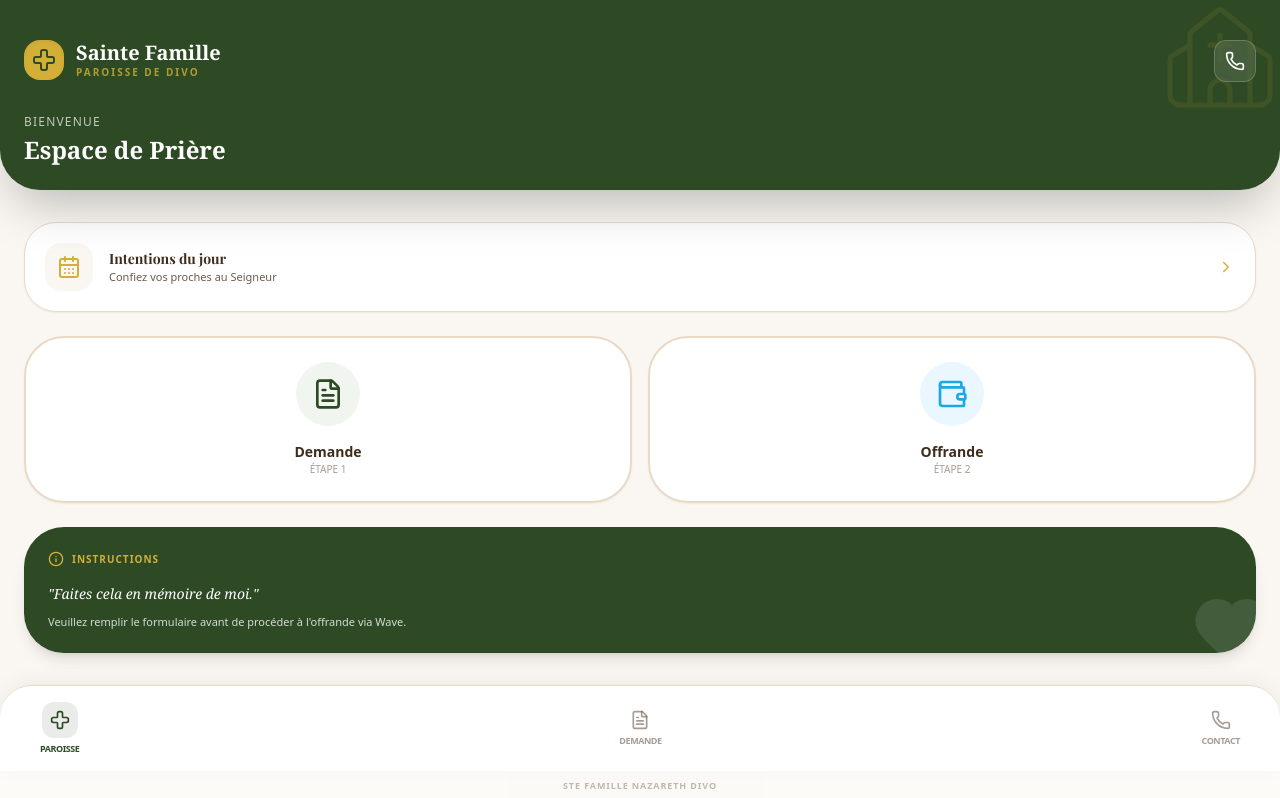
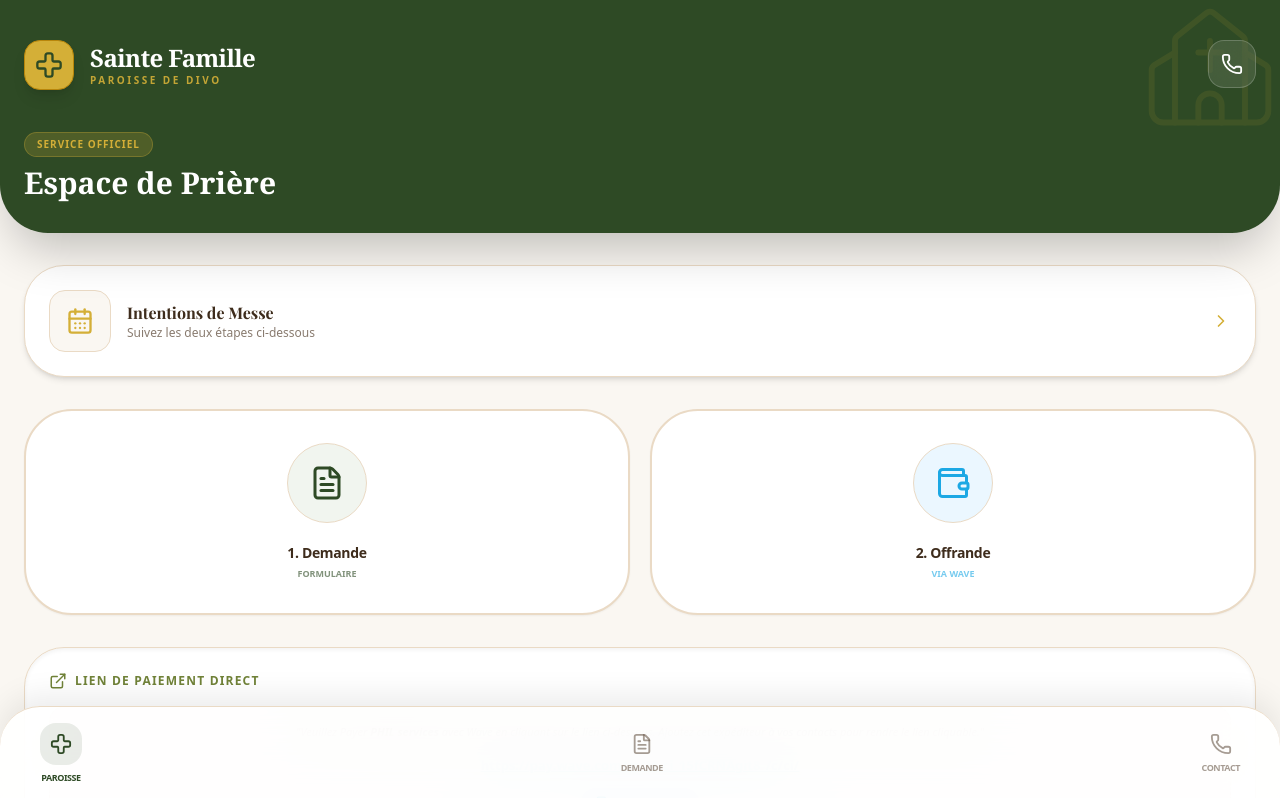
Before and after one commit to MRPHIL1515/STE-FAMILLE, a React (Vite) app: page / in a window 1280 px wide. Shown: the top 798 px of the page. Built offline with nearby package versions, Linux system fonts and the light colour scheme; a web font is replaced by a local one.

Commit message:
feat: Add Wave payment integration
Integrates Wave payment functionality by adding a Wave payment link and a copy-to-clipboard button. Enhances the header styling with new icons and a background pattern for a more polished look.

```diff
--- a/App.tsx
+++ b/App.tsx
@@ -10,160 +10,196 @@ import {
   ChevronRight,
   Heart,
   Church,
-  CalendarDays
+  CalendarDays,
+  ExternalLink,
+  Copy
 } from 'lucide-react';
 
 const App: React.FC = () => {
   const [showForm, setShowForm] = useState(false);
+  const waveLink = "https://pay.wave.com/m/M_ci_15fCRNAgit8_/c/ci/";
+
+  const copyToClipboard = () => {
+    navigator.clipboard.writeText(waveLink);
+    alert("Lien copié !");
+  };
 
   return (
     <div className="min-h-screen bg-[#FAF7F2] text-[#3E2C1C] flex flex-col font-sans select-none overflow-hidden">
 
-      {/* Barre d'état / Header Style App */}
-      <header className="bg-[#2E4A25] text-[#D4AF37] px-6 pt-10 pb-6 rounded-b-[2.5rem] shadow-2xl relative overflow-hidden">
-        {/* Motif discret en arrière-plan */}
+      {/* Barre d'état / Header Style App APK */}
+      <header className="bg-[#2E4A25] text-[#D4AF37] px-6 pt-10 pb-8 rounded-b-[3rem] shadow-2xl relative overflow-hidden">
+        {/* Motif religieux discret */}
         <div className="absolute top-0 right-0 opacity-10 pointer-events-none">
-          <Church size={120} strokeWidth={1} />
+          <Church size={140} strokeWidth={1} />
         </div>
 
         <div className="flex justify-between items-start relative z-10">
-          <div className="flex items-center gap-3">
-            <div className="bg-[#D4AF37] p-2 rounded-2xl shadow-inner">
-              <Cross size={24} className="text-[#2E4A25]" />
+          <div className="flex items-center gap-4">
+            <div className="bg-[#D4AF37] p-2.5 rounded-2xl shadow-lg border border-[#B8860B]">
+              <Cross size={28} className="text-[#2E4A25]" />
             </div>
             <div>
-              <h1 className="font-serif font-bold text-xl leading-tight text-white">Sainte Famille</h1>
-              <p className="text-[10px] font-bold uppercase tracking-[0.2em] opacity-80">Paroisse de Divo</p>
+              <h1 className="font-serif font-bold text-2xl leading-tight text-white tracking-tight">Sainte Famille</h1>
+              <p className="text-[10px] font-bold uppercase tracking-[0.25em] text-[#D4AF37] opacity-90">Paroisse de Divo</p>
             </div>
           </div>
-          <button className="bg-white/10 p-2.5 rounded-xl backdrop-blur-md border border-white/20 active:scale-90 transition-transform">
-            <Phone size={20} className="text-white" />
-          </button>
+          <a href="tel:+22500000000" className="bg-white/10 p-3 rounded-2xl backdrop-blur-lg border border-white/20 active:scale-90 transition-transform">
+            <Phone size={22} className="text-white" />
+          </a>
         </div>
 
-        <div className="mt-8 relative z-10">
-          <p className="text-white/70 text-xs font-medium uppercase tracking-widest mb-1">Bienvenue</p>
-          <h2 className="text-2xl font-serif font-bold text-white">Espace de Prière</h2>
+        <div className="mt-10 relative z-10">
+          <div className="inline-block px-3 py-1 bg-[#D4AF37]/20 rounded-full border border-[#D4AF37]/30 mb-2">
+            <p className="text-[#D4AF37] text-[10px] font-bold uppercase tracking-widest">Service Officiel</p>
+          </div>
+          <h2 className="text-3xl font-serif font-bold text-white">Espace de Prière</h2>
         </div>
       </header>
 
       {/* Contenu Principal - Dashboard APK Style */}
-      <main className="flex-1 px-6 py-8 overflow-y-auto space-y-6">
+      <main className="flex-1 px-6 py-8 overflow-y-auto space-y-8 pb-32">
 
-        {/* Section "Aujourd'hui" */}
-        <div className="bg-white p-5 rounded-[2rem] shadow-sm border border-[#EADAC5] flex items-center gap-4">
-          <div className="bg-[#FAF7F2] p-3 rounded-2xl text-[#D4AF37]">
-            <CalendarDays size={24} />
+        {/* Widget Intentions */}
+        <div className="bg-white p-6 rounded-[2.5rem] shadow-md border border-[#EADAC5] flex items-center gap-4 active:bg-gray-50 transition-colors">
+          <div className="bg-[#FAF7F2] p-4 rounded-2xl text-[#D4AF37] border border-[#EADAC5]">
+            <CalendarDays size={28} />
           </div>
           <div className="flex-1">
-            <h3 className="font-bold text-sm">Intentions du jour</h3>
-            <p className="text-[11px] text-[#6B5A4B]">Confiez vos proches au Seigneur</p>
+            <h3 className="font-bold text-base">Intentions de Messe</h3>
+            <p className="text-xs text-[#6B5A4B] font-medium opacity-80">Suivez les deux étapes ci-dessous</p>
           </div>
-          <ChevronRight size={18} className="text-[#D4AF37]" />
+          <ChevronRight size={20} className="text-[#D4AF37]" />
         </div>
 
-        {/* Grille d'Actions (Icon Buttons) */}
-        <div className="grid grid-cols-2 gap-4">
-          {/* Bouton Formulaire */}
+        {/* Grille de Boutons Iconiques */}
+        <div className="grid grid-cols-2 gap-5">
+          {/* Étape 1 : Formulaire */}
           <button
             onClick={() => setShowForm(true)}
-            className="flex flex-col items-center justify-center p-6 bg-white rounded-[2.5rem] border-2 border-[#EADAC5] shadow-sm active:scale-95 transition-all group hover:border-[#2E4A25]"
+            className="flex flex-col items-center justify-center p-8 bg-white rounded-[3rem] border-2 border-[#EADAC5] shadow-sm active:scale-95 transition-all group hover:border-[#2E4A25]"
           >
-            <div className="w-16 h-16 bg-[#F1F5EF] rounded-full flex items-center justify-center mb-4 group-hover:bg-[#2E4A25] transition-colors">
-              <FileText size={32} className="text-[#2E4A25] group-hover:text-[#D4AF37]" />
+            <div className="w-20 h-20 bg-[#F1F5EF] rounded-full flex items-center justify-center mb-5 group-hover:bg-[#2E4A25] transition-colors border border-[#EADAC5]">
+              <FileText size={36} className="text-[#2E4A25] group-hover:text-[#D4AF37]" />
             </div>
-            <span className="font-bold text-sm">Demande</span>
-            <span className="text-[10px] text-[#6B5A4B] opacity-60 font-medium">ÉTAPE 1</span>
+            <span className="font-bold text-sm tracking-tight">1. Demande</span>
+            <span className="text-[9px] text-[#2E4A25] font-black uppercase mt-1 opacity-60">Formulaire</span>
           </button>
 
-          {/* Bouton Paiement */}
+          {/* Étape 2 : Paiement */}
           <a
-            href="https://pay.wave.com/m/M_ci_15fCRNAgit8_/c/ci/"
-            className="flex flex-col items-center justify-center p-6 bg-white rounded-[2.5rem] border-2 border-[#EADAC5] shadow-sm active:scale-95 transition-all group hover:border-[#1ca8e4]"
+            href={waveLink}
+            className="flex flex-col items-center justify-center p-8 bg-white rounded-[3rem] border-2 border-[#EADAC5] shadow-sm active:scale-95 transition-all group hover:border-[#1ca8e4]"
           >
-            <div className="w-16 h-16 bg-[#EBF7FF] rounded-full flex items-center justify-center mb-4 group-hover:bg-[#1ca8e4] transition-colors">
-              <Wallet size={32} className="text-[#1ca8e4] group-hover:text-white" />
+            <div className="w-20 h-20 bg-[#EBF7FF] rounded-full flex items-center justify-center mb-5 group-hover:bg-[#1ca8e4] transition-colors border border-[#EADAC5]">
+              <Wallet size={36} className="text-[#1ca8e4] group-hover:text-white" />
             </div>
-            <span className="font-bold text-sm">Offrande</span>
-            <span className="text-[10px] text-[#6B5A4B] opacity-60 font-medium">ÉTAPE 2</span>
+            <span className="font-bold text-sm tracking-tight">2. Offrande</span>
+            <span className="text-[9px] text-[#1ca8e4] font-black uppercase mt-1 opacity-60">Via Wave</span>
           </a>
         </div>
 
-        {/* Bannière Info Catholique */}
-        <div className="bg-[#2E4A25] p-6 rounded-[2.5rem] text-white relative overflow-hidden shadow-lg">
-          <div className="absolute -bottom-4 -right-4 opacity-10">
-            <Heart size={80} fill="currentColor" />
+        {/* Section de secours / Lien direct spécifique */}
+        <div className="bg-white p-6 rounded-[2.5rem] border border-[#EADAC5] shadow-inner space-y-4">
+          <div className="flex items-center gap-2 text-[#708238]">
+            <ExternalLink size={18} />
+            <span className="text-xs font-bold uppercase tracking-widest">Lien de paiement direct</span>
           </div>
-          <div className="relative z-10 flex flex-col gap-2">
-            <div className="flex items-center gap-2 mb-2">
-              <Info size={16} className="text-[#D4AF37]" />
-              <span className="text-[10px] font-bold uppercase tracking-widest text-[#D4AF37]">Instructions</span>
+
+          <div className="p-4 bg-[#F7F3EE] rounded-2xl border border-dashed border-[#EADAC5]">
+            <p className="text-[11px] text-[#6B5A4B] leading-relaxed text-center italic">
+              "Veuillez Payer <strong>PHIL services</strong> avec Wave en cliquant sur le lien ci-dessous. Ajoutez cet expéditeur à vos contacts pour rendre le lien cliquable."
+            </p>
+
+            <div className="mt-4 flex flex-col items-center gap-3">
+              <a
+                href={waveLink}
+                className="text-[#1ca8e4] font-bold text-[13px] break-all text-center underline px-4"
+              >
+                {waveLink}
+              </a>
+              <button
+                onClick={copyToClipboard}
+                className="flex items-center gap-2 px-4 py-2 bg-[#1ca8e4]/10 text-[#1ca8e4] rounded-full text-[10px] font-bold active:scale-90 transition-transform"
+              >
+                <Copy size={14} /> Copier le lien
+              </button>
             </div>
-            <p className="text-sm font-serif leading-relaxed italic">
-              "Faites cela en mémoire de moi."
-            </p>
-            <p className="text-[11px] opacity-80 leading-snug">
-              Veuillez remplir le formulaire avant de procéder à l'offrande via Wave.
-            </p>
           </div>
+        </div>
+
+        {/* Message de Foi */}
+        <div className="text-center pt-4">
+          <p className="font-serif text-[#6B5A4B] opacity-50 text-sm">Que Dieu vous bénisse</p>
         </div>
       </main>
 
       {/* Barre de Navigation style APK */}
-      <nav className="bg-white border-t border-[#EADAC5] py-4 px-10 flex justify-between items-center rounded-t-[2rem] shadow-[0_-4px_20px_rgba(0,0,0,0.05)]">
-        <button className="flex flex-col items-center gap-1 text-[#2E4A25]">
-          <div className="bg-[#2E4A25]/10 p-2 rounded-xl">
-            <Cross size={20} />
+      <nav className="fixed bottom-0 left-0 right-0 bg-white/90 backdrop-blur-xl border-t border-[#EADAC5] py-4 px-10 flex justify-between items-center rounded-t-[2.5rem] shadow-[0_-10px_30px_rgba(0,0,0,0.08)] z-50">
+        <button className="flex flex-col items-center gap-1.5 text-[#2E4A25] active:scale-90 transition-transform">
+          <div className="bg-[#2E4A25]/10 p-2.5 rounded-2xl">
+            <Cross size={22} />
           </div>
-          <span className="text-[9px] font-bold uppercase tracking-tighter">Paroisse</span>
+          <span className="text-[9px] font-black uppercase tracking-tighter">Paroisse</span>
         </button>
-        <button className="flex flex-col items-center gap-1 text-[#6B5A4B]/60" onClick={() => setShowForm(true)}>
-          <FileText size={20} />
-          <span className="text-[9px] font-bold uppercase tracking-tighter">Demande</span>
+        <button
+          onClick={() => setShowForm(true)}
+          className="flex flex-col items-center gap-1.5 text-[#6B5A4B]/60 active:scale-90 transition-transform"
+        >
+          <FileText size={22} />
+          <span className="text-[9px] font-black uppercase tracking-tighter">Demande</span>
         </button>
-        <button className="flex flex-col items-center gap-1 text-[#6B5A4B]/60">
-          <Phone size={20} />
-          <span className="text-[9px] font-bold uppercase tracking-tighter">Contact</span>
-        </button>
+        <a
+          href="tel:+22500000000"
+          className="flex flex-col items-center gap-1.5 text-[#6B5A4B]/60 active:scale-90 transition-transform"
+        >
+          <Phone size={22} />
+          <span className="text-[9px] font-black uppercase tracking-tighter">Contact</span>
+        </a>
       </nav>
 
       {/* Modal Formulaire Full Screen APK */}
       {showForm && (
-        <div className="fixed inset-0 z-[100] bg-[#FAF7F2] flex flex-col animate-in slide-in-from-bottom duration-300">
-          <div className="p-4 flex items-center justify-between border-b border-[#EADAC5] bg-white">
+        <div className="fixed inset-0 z-[100] bg-[#FAF7F2] flex flex-col animate-in slide-in-from-bottom duration-500">
+          <div className="px-6 py-5 flex items-center justify-between border-b border-[#EADAC5] bg-white shadow-sm">
             <button
               onClick={() => setShowForm(false)}
-              className="p-2 text-[#2E4A25]"
+              className="p-2 text-[#2E4A25] bg-[#FAF7F2] rounded-xl active:scale-90 transition-transform"
             >
               <X size={24} />
             </button>
-            <h3 className="font-serif font-bold text-lg">Votre Demande</h3>
-            <div className="w-10"></div> {/* Spacer */}
+            <h3 className="font-serif font-bold text-xl text-[#2E4A25]">Intention de Messe</h3>
+            <div className="w-10"></div>
           </div>
-          <div className="flex-1 bg-white">
+
+          <div className="flex-1 bg-white relative">
             <iframe
               src="https://docs.google.com/forms/d/e/1FAIpQLSdDaheghnXz89Ff5Y6cZm0E7D53rPCkmVGDEbYeLSmS1fMJcg/viewform?embedded=true"
               className="w-full h-full border-none"
               title="Formulaire"
             >
-              Chargement…
+              Chargement en cours…
             </iframe>
           </div>
-          <div className="p-6 bg-white border-t border-[#EADAC5]">
+
+          <div className="p-6 bg-white border-t border-[#EADAC5] flex flex-col gap-3">
             <button
               onClick={() => setShowForm(false)}
-              className="w-full bg-[#2E4A25] text-[#D4AF37] py-4 rounded-2xl font-bold shadow-lg active:scale-95 transition-all"
+              className="w-full bg-[#2E4A25] text-[#D4AF37] py-5 rounded-[2rem] font-bold text-base shadow-xl active:scale-95 transition-all border border-[#D4AF37]/20"
             >
-              J'ai terminé ma demande
+              Suivant : Faire l'offrande
             </button>
+            <p className="text-[10px] text-center text-[#6B5A4B] opacity-60">Appuyez ici après avoir validé le formulaire</p>
           </div>
         </div>
       )}
 
-      {/* Footer minimaliste */}
-      <footer className="bg-white pb-6 pt-2 text-center text-[9px] text-[#6B5A4B] opacity-40 uppercase tracking-widest font-bold">
-        Ste Famille Nazareth Divo
-      </footer>
+      {/* Footer Minimaliste */}
+      <div className="pb-24 pt-4 text-center">
+        <p className="text-[10px] text-[#6B5A4B] opacity-40 uppercase tracking-[0.3em] font-black">
+          Sainte Famille Nazareth • Divo
+        </p>
+      </div>
 
     </div>
   );
```
